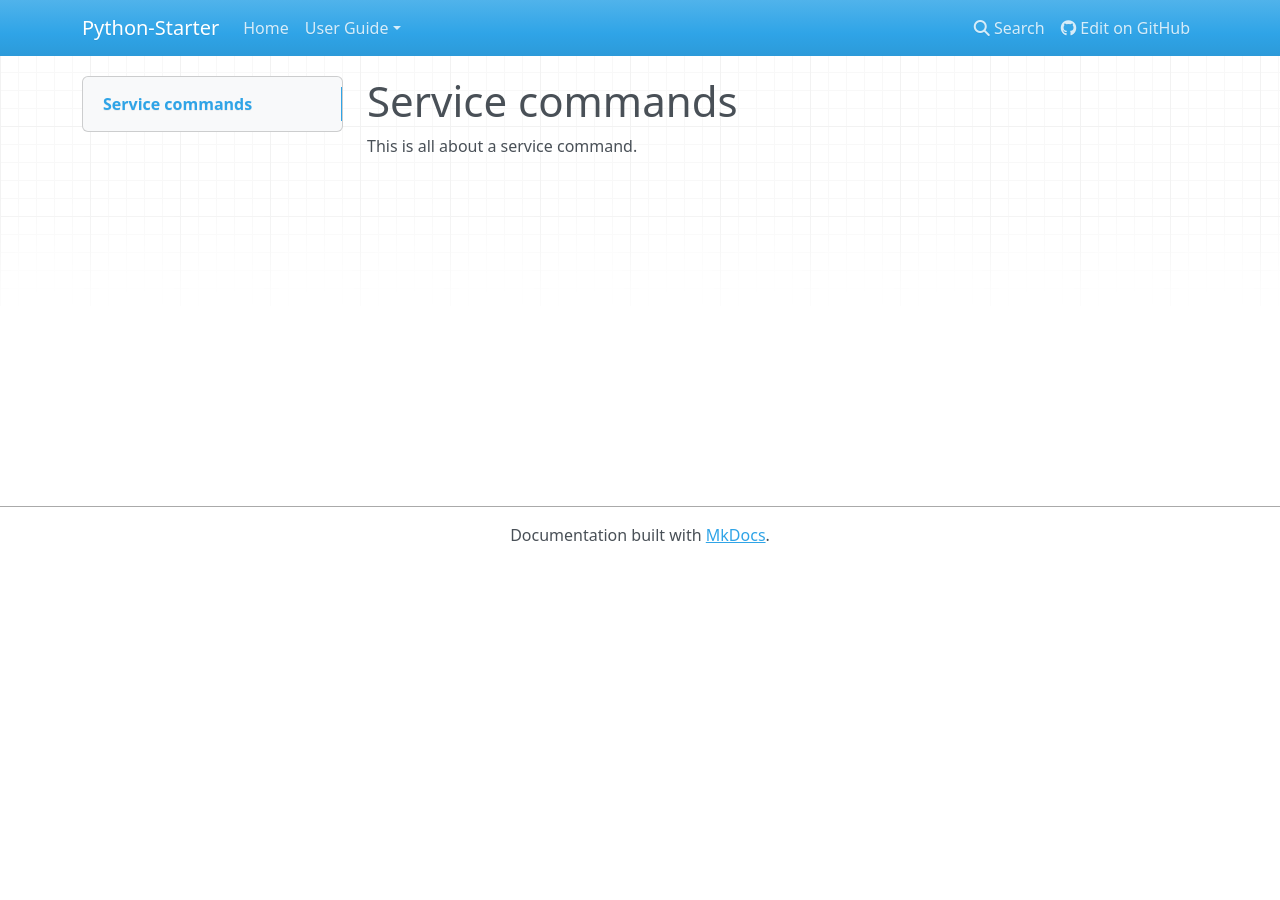
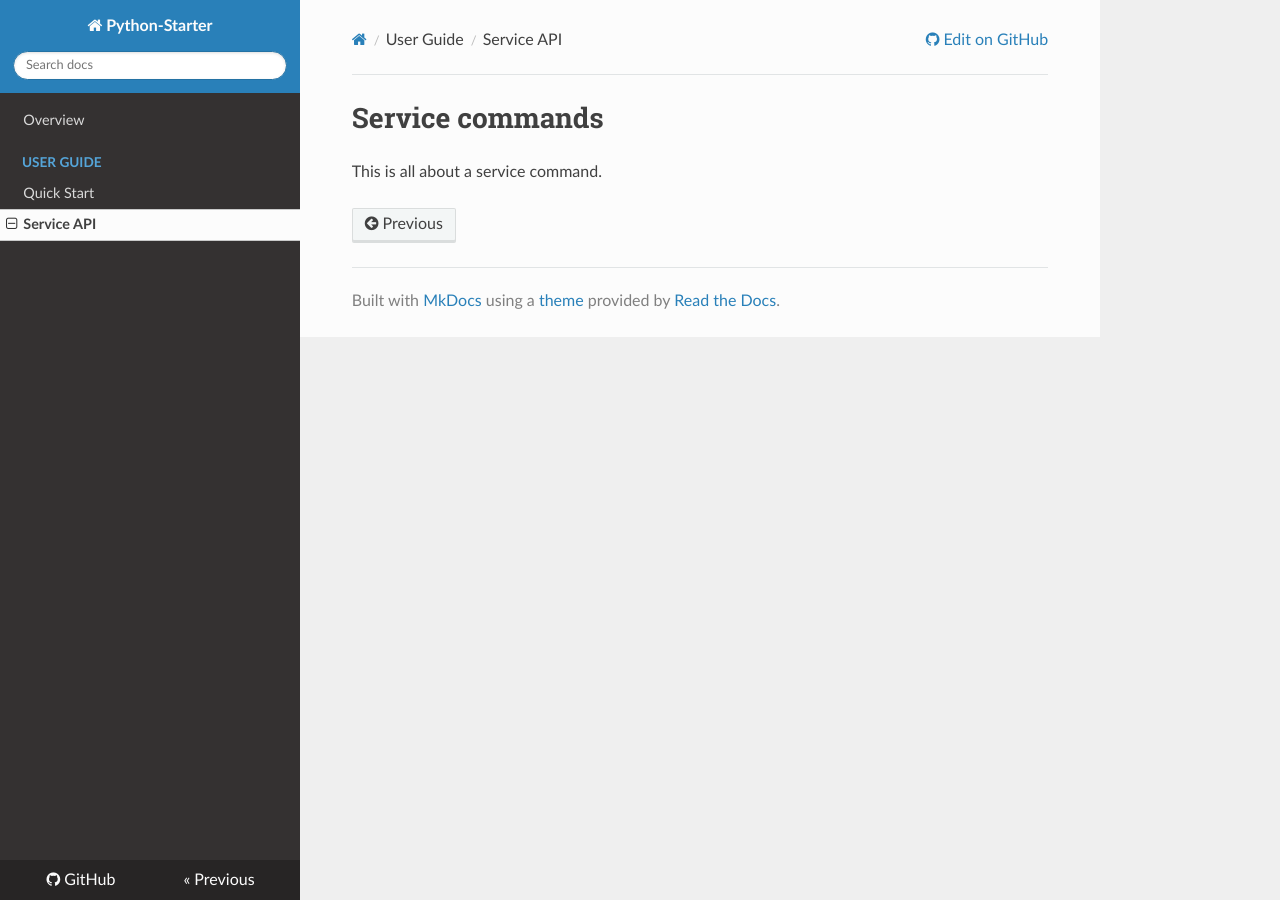
Before and after one commit to SyntaxRules/python-starter, an MkDocs documentation site: the page built from starter/docs/user_guide/article2.md, in a window 1280 px wide. Built offline with MkDocs 1.6.1, drawn with Linux system fonts in a browser that asks for light colours; nearby versions of some CDN libraries; old or Windows-style settings are respelled for this version of MkDocs.

```diff
--- a/mkdocs.yml
+++ b/mkdocs.yml
@@ -1,7 +1,9 @@
 site_name: Python-Starter
 repo_url: https://github.com/SyntaxRules/python-starter/
+theme: readthedocs
+docs_dir: 'starter'
 pages:
-    - 'Home': 'overview.md'
+    - 'Overview': 'README.md'
     - 'User Guide':
-        - 'Quick Start': 'article1.md'
-        - 'Service API': 'article2.md'
+        - 'Quick Start': 'docs/user_guide/article1.md'
+        - 'Service API': 'docs/user_guide/article2.md'
```
Also changed, not shown: README.md (+2 -0 lines), starter/README.md (renamed from docs/overview.md, +2 -0 lines), starter/docs/README.md (renamed from docs/README.md, +15 -2 lines), starter/docs/__init__.py (added), starter/docs/conf.py (renamed from docs/conf.py), starter/docs/license.md (renamed from docs/license.md), starter/docs/user_guide/article1.md (renamed from docs/userguide/article1.md), starter/docs/user_guide/article2.md (renamed from docs/userguide/article2.md).
